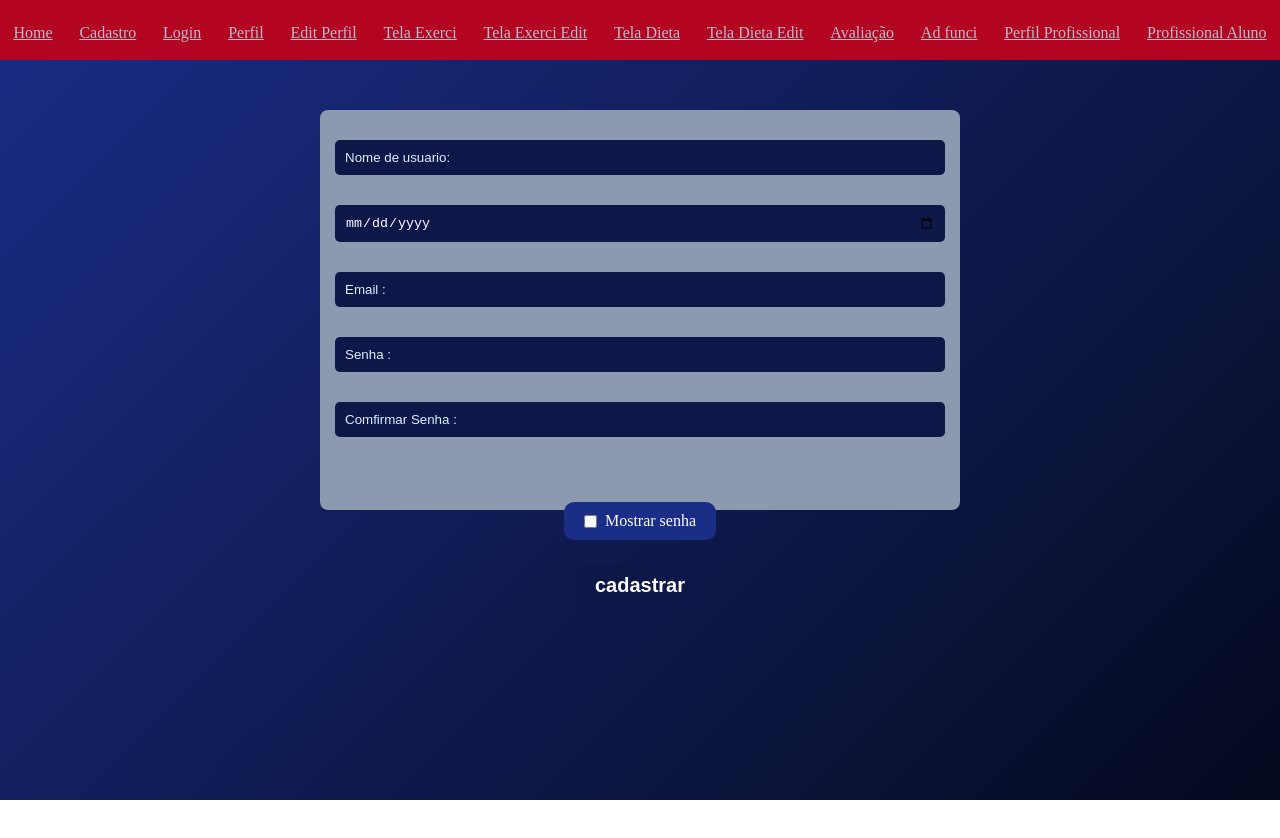
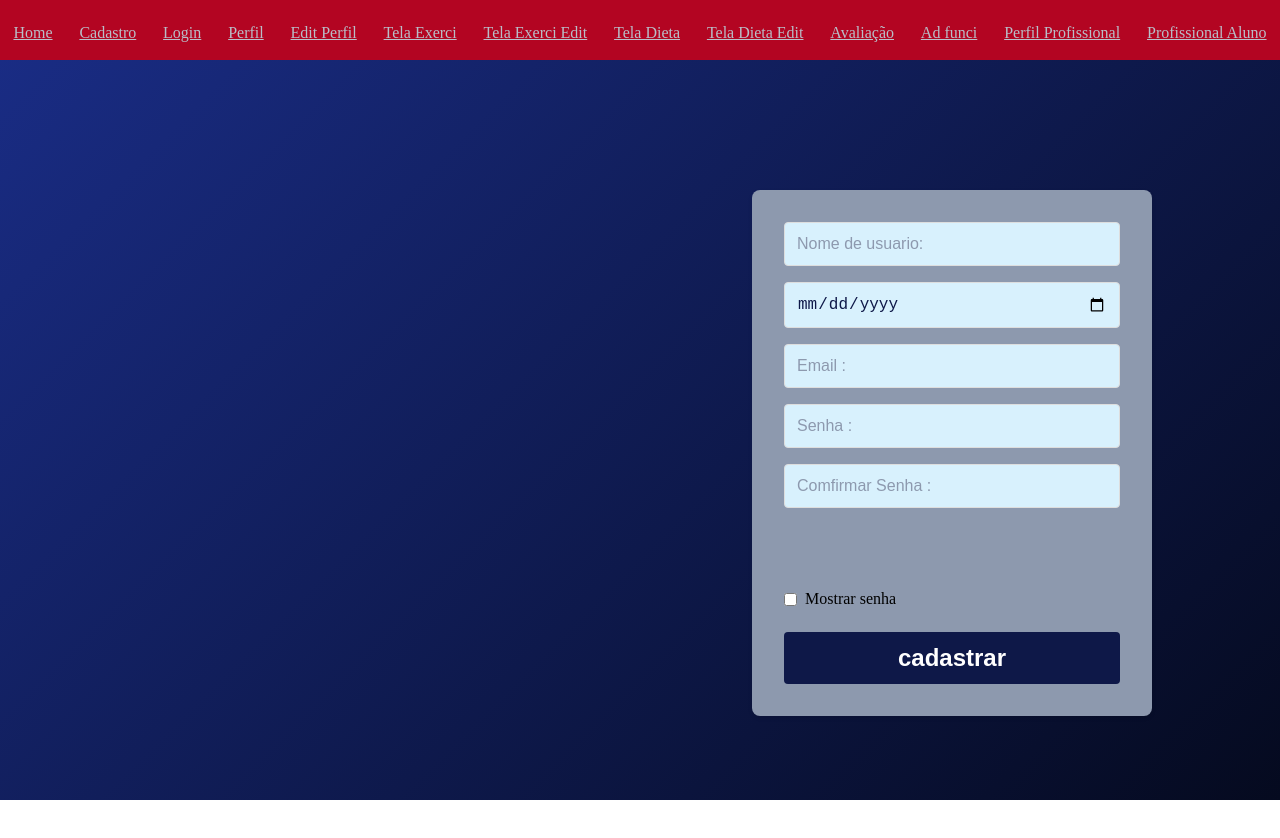
Before and after one commit to GuilhermeZamboni32/Rep-S.A, a React (Vite) app in the folder VidaFit/: page /cadastro in a window 1280 px wide. Shown: the top 838 px of the page. After the commit the page ends 800 px from the top, so only its background shows below. Built offline with nearby package versions, Linux system fonts and the light colour scheme.

Commit message:
Alterado css do cadastro, ainda tem como melhorar

```diff
--- a/VidaFit/src/pages/Cadastro.css
+++ b/VidaFit/src/pages/Cadastro.css
@@ -1,4 +1,4 @@
-:root{
+:root {
     /**extremo claro*/
     --AzulCC1: #1A2D87;
     --AzulCC2: #5E628D;
@@ -36,76 +36,96 @@
     --VermelhoEE2: #4E0511;
 }
 
-.container-cadastro{
+.container-cadastro {
+    display: flex;
+    flex-direction: column;
+    min-height: 100vh;
     background: linear-gradient(135deg, var(--AzulCC1) 0%, var(--AzulE1) 100%);
-    min-height: 100%;
-    height: 100%;
-    width: 100%;
-    align-items: center;
-
-    }
-    .espaco{
-        height: 100vh;
 }
 
-    .cadas-input{
-        gap: 200px;
-
-
-    }
-    .texto-cadas::placeholder {
-        color: var( --BrancoC2);
-
-    }
-    .cadas-inf {
-        background: var(--BrancoC1);
-        padding: 15px;
-        border-radius: 8px;
-        text-align: center;
+.center-site {
+    display: flex;
+    justify-content: center;
     align-items: center;
-        display: flex;
-        flex-direction: column;
-        height: 50vh;
-        width: 80vh;
-    }
-        .texto-cadas{
-            width: 100%;
-            margin: 15px 0;
-            background: var(--AzulC1);
-            color: var(--BrancoCC2);
-            border: none;
-            padding: 10px;
-            border-radius: 5px;
-            cursor: pointer;
+    flex: 1;
+    padding: 20px;
 }
 
-        .div-cadas{
-            background-color: var(--Cor2);
-            height: 100%;
+.cadas-inf {
+    background-color: var(--BrancoC1);
+    padding: 2rem;
+    border-radius: 8px;
+    box-shadow: 0 2px 4px rgba(0, 0, 0, 0.1);
     width: 100%;
-            align-items: center;
-            display: flex;
-            flex-direction: column;
+    max-width: 400px;
+    text-align: center;;
+    margin-left: 47rem;
+    margin-top: 5rem;
 }
 
-            .button-cadastro{
-                padding: 10px 20px;
-                border-radius: 10px;
-                border: none;
-                background-color: var(--AzulC1);
-                color: var(--BrancoCC2);
-                cursor: pointer;
-            }
-            .button-cadastro:hover{
-                background-color: var(--AzulCC1);
-                color: var(--BrancoCC2);
+.cadas-input {
+    margin-bottom: 1rem;
+    position: relative;
 }
 
-        .checkbox-container{
-            padding: 10px 20px;
-            border-radius: 10px;
+.texto-cadas {
+    width: 100%;
+    padding: 0.75rem;
+    border: 1px solid #ddd;
+    border-radius: 4px;
+    font-size: 1rem;
+    background: var(--BrancoC2);
+    color: var(--AzulC1);
+    transition: border-color 0.3s ease;
+    margin-bottom: 1rem;
+}
+
+.texto-cadas::placeholder {
+    color: var(--BrancoC1);
+}
+
+.texto-cadas:focus {
+    outline: none;
+    border-color: var(--AzulCC1);
+}
+
+.checkbox-container {
+    display: flex;
+    align-items: center;
+    margin-bottom: 1.5rem;
+}
+
+.checkbox-container input[type="checkbox"] {
+    margin-right: 0.5rem;
+}
+
+.button-cadastro {
+    width: 100%;
+    padding: 0.75rem;
+    background-color: var(--AzulC1);
+    color: white;
     border: none;
+    border-radius: 4px;
+    font-size: 1rem;
+    cursor: pointer;
+    transition: background-color 0.3s ease;
+}
+
+.button-cadastro:hover {
     background-color: var(--AzulCC1);
-            color: var(--BrancoCC2);
-            cursor: pointer;
 }
+
+.register-link {
+    text-align: center;
+    margin-top: 1.5rem;
+    color: #666;
+}
+
+.register-link a {
+    color: var(--AzulC1);
+    text-decoration: none;
+}
+
+.register-link a:hover {
+    text-decoration: underline;
+}
```
Lines whose indentation alone changed are shown as unchanged.
